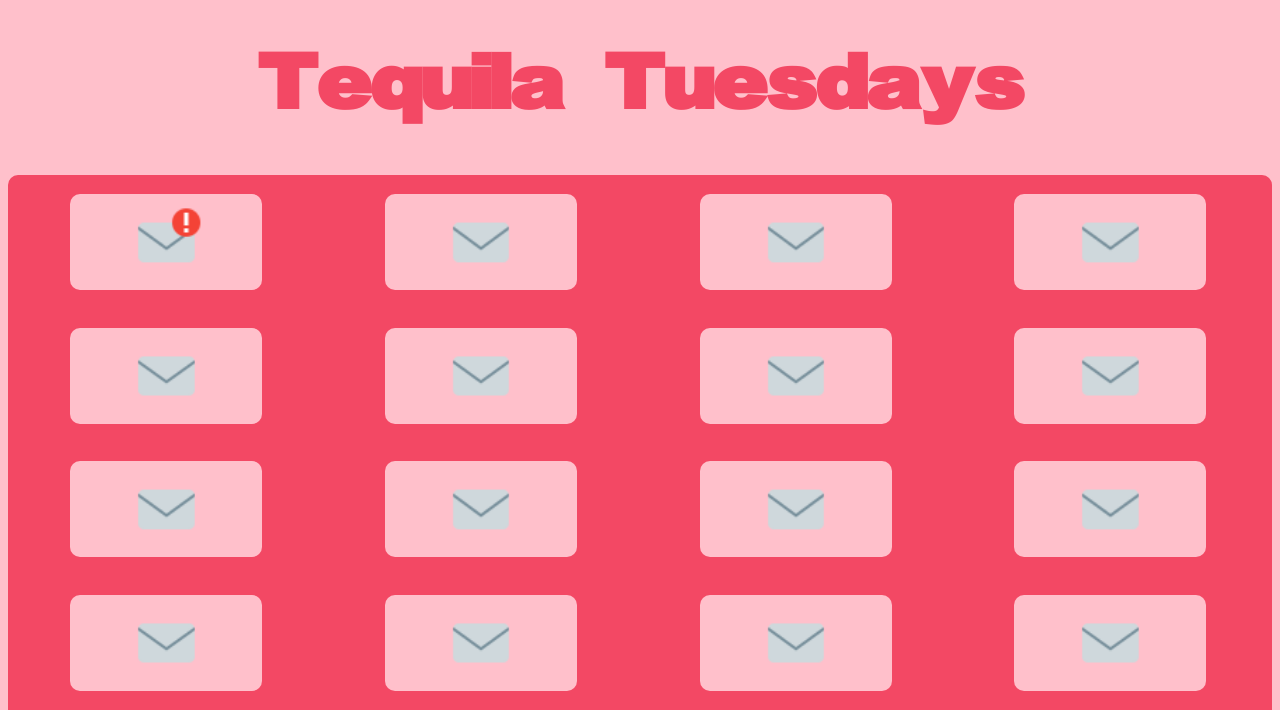
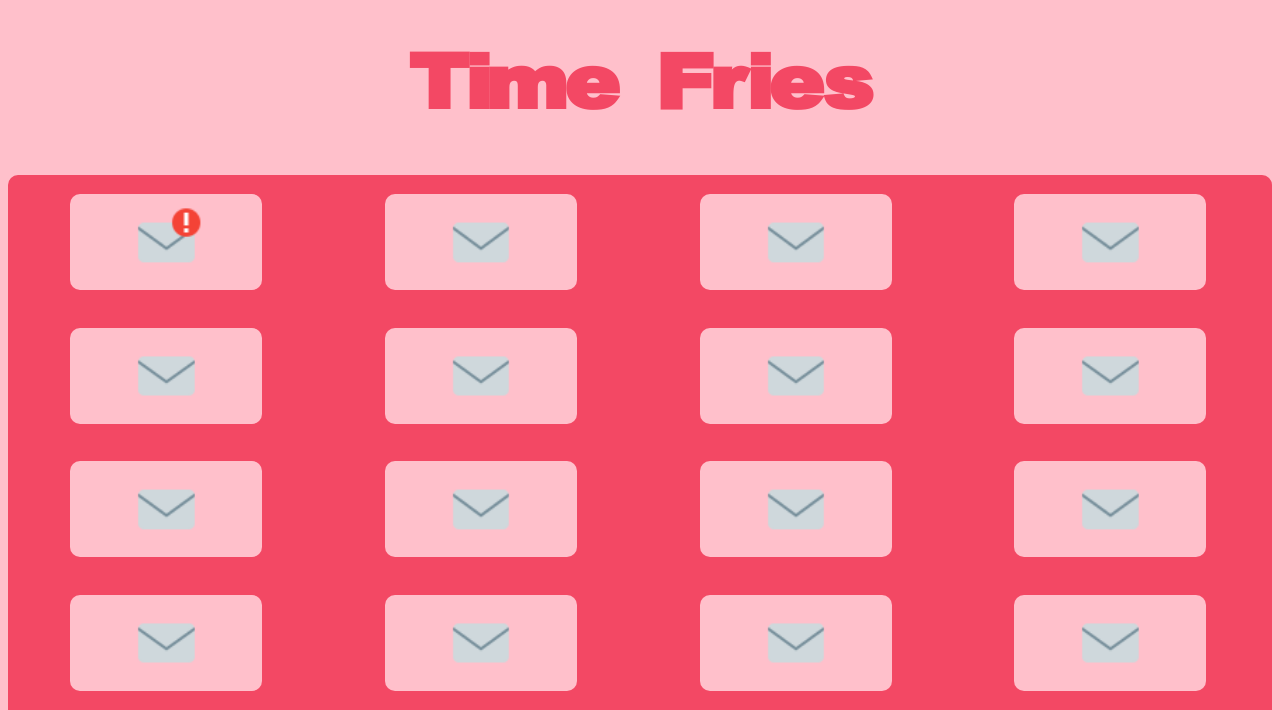
Before and after one commit to srishtipithadia/Tequila-Tuesdays, a Flask app: template templates/home-page.html in a window 1280 px wide. Shown: the top 710 px of the page. Run offline with Flask 2, Linux system fonts and the light colour scheme; the template is opened without the code that fills it, so the values that code supplies are empty.

Commit message:
changing title
changing title

```diff
--- a/templates/contribution-signups-page.html
+++ b/templates/contribution-signups-page.html
@@ -1,7 +1,7 @@
 <!DOCTYPE html>
 <html>
 <head>
-    <title>Tequila Tuesdays</title>
+    <title>Time Fries</title>
     <link href="../static/style.css" type="text/css" rel="stylesheet">
     <script type="text/javascript" src="../static/index.js"></script>
 </head>
--- a/templates/home-page.html
+++ b/templates/home-page.html
@@ -1,13 +1,13 @@
 <!DOCTYPE html>
 <html>
 <head>
-    <title>Tequila Tuesdays</title>
+    <title>Time Fries</title>
     <link href="../static/style.css" type="text/css" rel="stylesheet">
     <script type="text/javascript" src="../static/index.js"></script>
 </head>
 <body style="background-color: #ffc0cb;">
   <div class="top-panel">
-    <h1>Tequila Tuesdays</h1>
+    <h1>Time Fries</h1>
   </div>
 
   <div class="middle-panel">
--- a/templates/indv-party-page.html
+++ b/templates/indv-party-page.html
@@ -1,7 +1,7 @@
 <!DOCTYPE html>
 <html>
 <head>
-    <title>Tequila Tuesdays</title>
+    <title>Time Fries</title>
     <link href="../static/style.css" type="text/css" rel="stylesheet">
     <script type="text/javascript" src="../static/index.js"></script>
 </head>
--- a/templates/loading-page.html
+++ b/templates/loading-page.html
@@ -1,7 +1,7 @@
 <!DOCTYPE html>
 <html>
 <head>
-    <title>Tequila Tuesdays</title>
+    <title>Time Fries</title>
     <link href="../static/style.css" type="text/css" rel="stylesheet">
     <script type="text/javascript" src="../static/index.js"></script>
     <script type="text/javascript">
--- a/templates/mailbox-page.html
+++ b/templates/mailbox-page.html
@@ -1,7 +1,7 @@
 <!DOCTYPE html>
 <html>
 <head>
-    <title>Tequila Tuesdays</title>
+    <title>Time Fries</title>
     <link href="../static/style.css" type="text/css" rel="stylesheet">
     <script type="text/javascript" src="../static/index.js"></script>
 </head>
--- a/templates/my-rsvps-list-page.html
+++ b/templates/my-rsvps-list-page.html
@@ -1,7 +1,7 @@
 <!DOCTYPE html>
 <html>
 <head>
-    <title>Tequila Tuesdays</title>
+    <title>Time Fries</title>
     <link href="../static/style.css" type="text/css" rel="stylesheet">
     <script type="text/javascript" src="../static/index.js"></script>
 </head>
--- a/templates/my-signups-page.html
+++ b/templates/my-signups-page.html
@@ -1,7 +1,7 @@
 <!DOCTYPE html>
 <html>
 <head>
-    <title>Tequila Tuesdays</title>
+    <title>Time Fries</title>
     <link href="../static/style.css" type="text/css" rel="stylesheet">
     <script type="text/javascript" src="../static/index.js"></script>
 </head>
```
